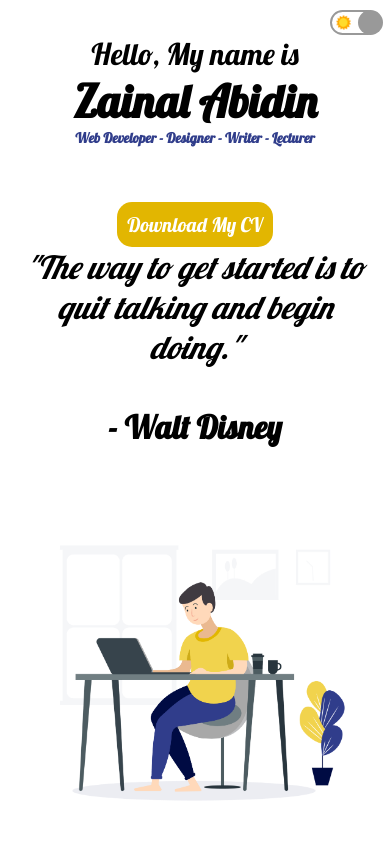
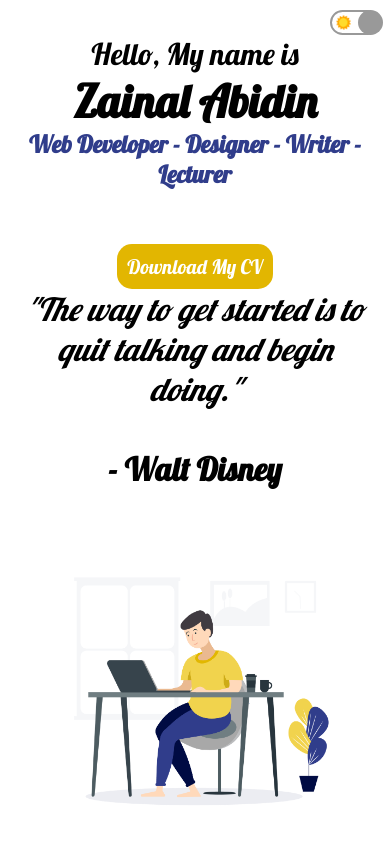
Before and after one commit to zabidin384/zainal-portfolio, a React (Create React App) app: page / in a window 390 px wide. Shown: the top 844 px of the page. Built offline with nearby package versions, Linux system fonts and the light colour scheme.

Commit message:
Update home.css

```diff
--- a/src/components/home.css
+++ b/src/components/home.css
@@ -95,7 +95,7 @@
 	}
 	.h-title-item {
 		justify-content: center;
-		font-size: 14px;
+		font-size: 24px;
 	}
 	.h-desc {
 		margin-top: 0;
```
